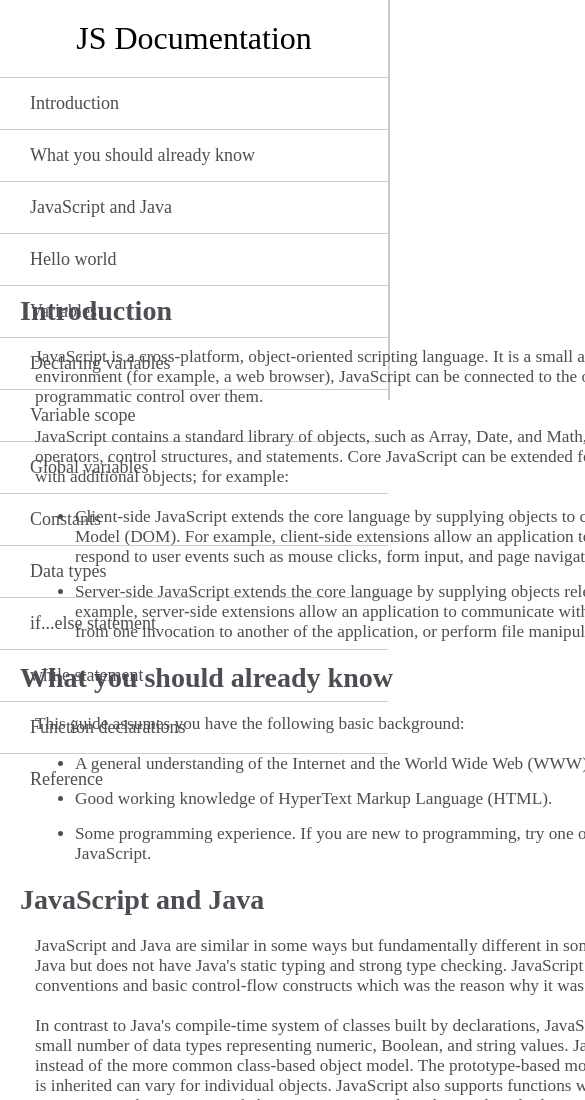
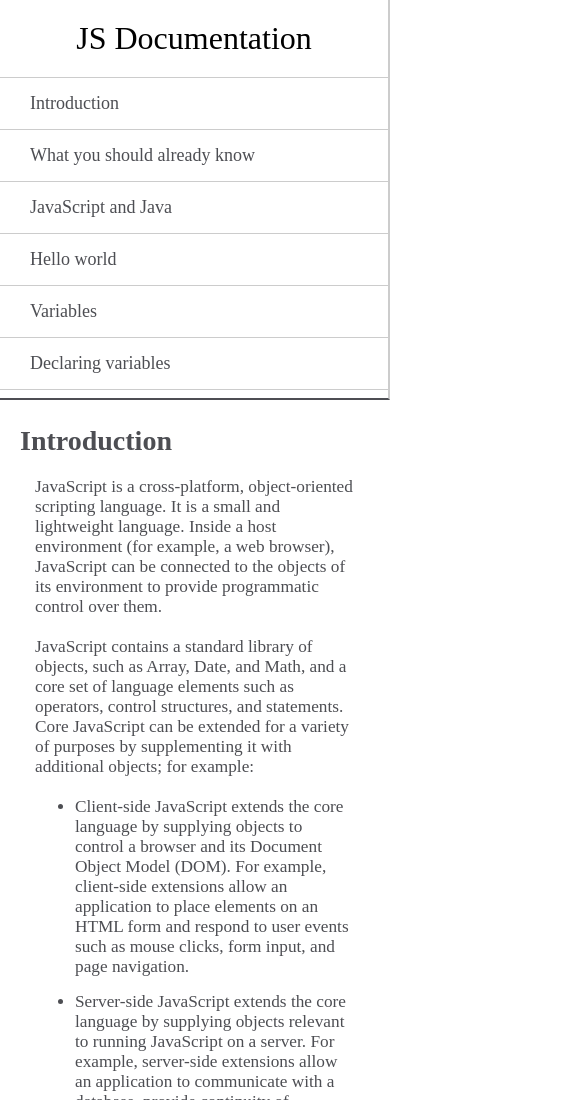
Before and after one commit to Dimary-94/Technical-Documentation-Page, a website: page app/index.html in a window 390 px wide. Shown: the top 1100 px of the page, 585 px wide, since content can reach past the window. Drawn offline with nearby package versions, Linux system fonts and the light colour scheme; files that its build step writes are made by us from their sources.

Commit message:
All Story and responsive

```diff
--- a/app/scss/main.scss
+++ b/app/scss/main.scss
@@ -101,6 +101,7 @@ p {
 
 @media (max-width: 1000px) {
   #navbar {
+    overflow-y: auto;
     background-color: white;
     position: absolute;
     top: 0;
@@ -108,11 +109,15 @@ p {
     margin: 0;
     width: 100%;
     max-height: 400px;
+    z-index: 1;
+    border-bottom: 2px solid;
   }
 
   #main-doc {
     margin-left: 0px;
-    margin-top: 270px;
+    margin-top: 400px;
+    position: relative;
+
   }
 
 }
```
